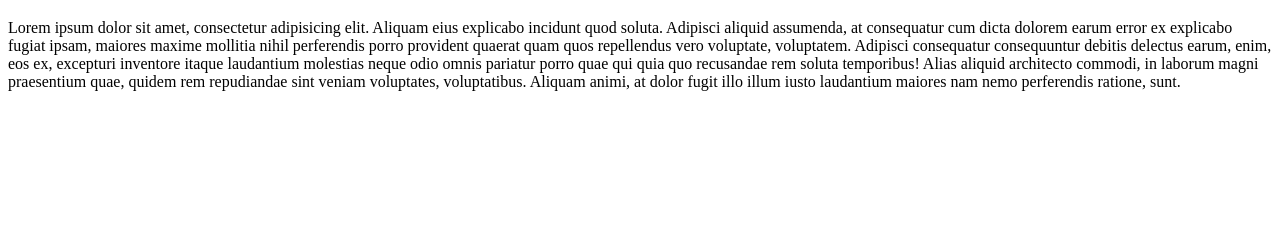
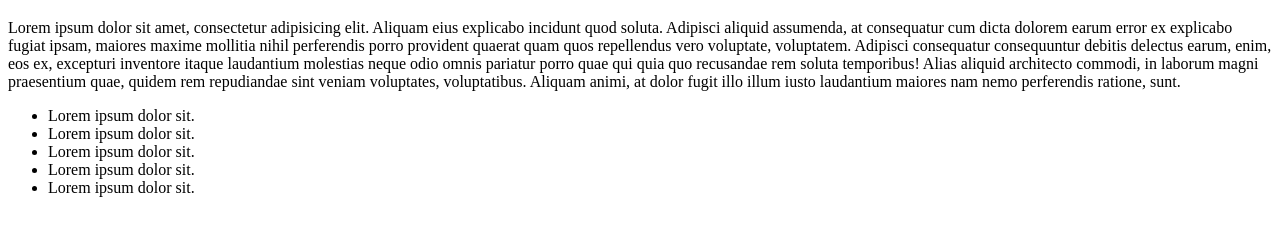
Before and after one commit to szegediistvan/mirror-demo, a plain HTML site: page index.html in a window 1280 px wide. Shown: the part 61-292 px from the top of the page. Drawn offline with Linux system fonts and the light colour scheme.

Commit message:
add new list

```diff
--- a/index.html
+++ b/index.html
@@ -7,5 +7,12 @@
 <body>
     <h1>Mirror Demo</h1>
     <p>Lorem ipsum dolor sit amet, consectetur adipisicing elit. Aliquam eius explicabo incidunt quod soluta. Adipisci aliquid assumenda, at consequatur cum dicta dolorem earum error ex explicabo fugiat ipsam, maiores maxime mollitia nihil perferendis porro provident quaerat quam quos repellendus vero voluptate, voluptatem. Adipisci consequatur consequuntur debitis delectus earum, enim, eos ex, excepturi inventore itaque laudantium molestias neque odio omnis pariatur porro quae qui quia quo recusandae rem soluta temporibus! Alias aliquid architecto commodi, in laborum magni praesentium quae, quidem rem repudiandae sint veniam voluptates, voluptatibus. Aliquam animi, at dolor fugit illo illum iusto laudantium maiores nam nemo perferendis ratione, sunt.</p>
+    <ul>
+        <li>Lorem ipsum dolor sit.</li>
+        <li>Lorem ipsum dolor sit.</li>
+        <li>Lorem ipsum dolor sit.</li>
+        <li>Lorem ipsum dolor sit.</li>
+        <li>Lorem ipsum dolor sit.</li>
+    </ul>
 </body>
 </html>
```
